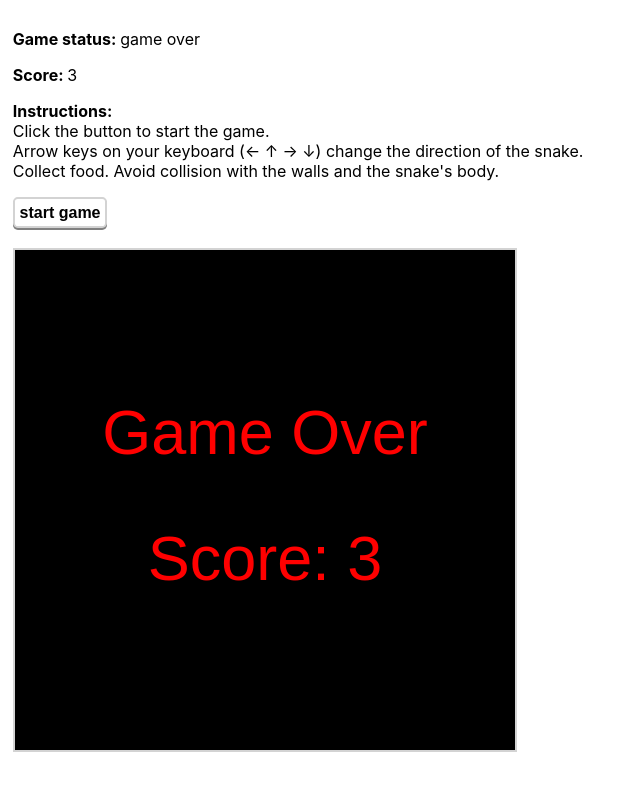
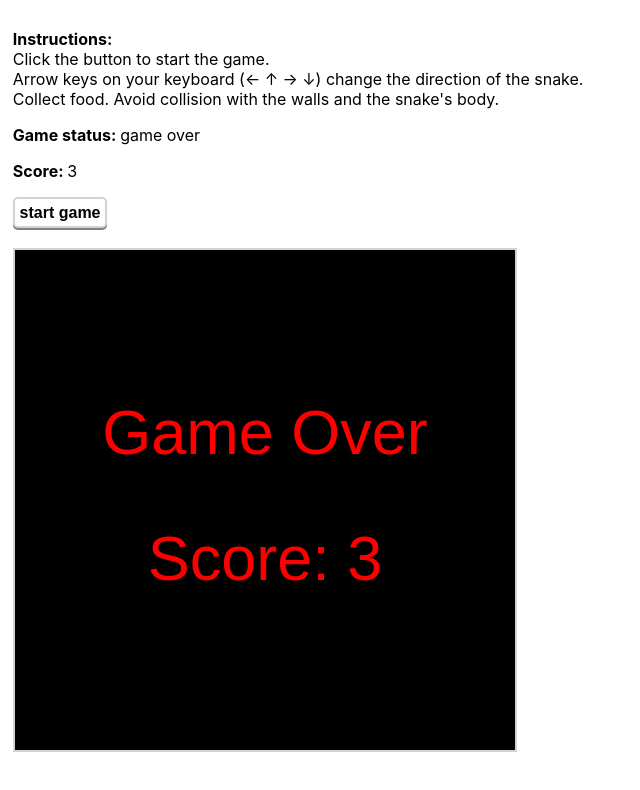
Before and after one commit to b-lukaszuk/snake_game, a React (Create React App) app in the folder my-app/: page / in a window 1280 px wide. Shown: the top 790 px of the page, without its empty margins (0-640 px from the left). Built offline with nearby package versions, Linux system fonts and the light colour scheme.

Commit message:
dodano komponent GamesStatus

```diff
--- a/my-app/src/App.tsx
+++ b/my-app/src/App.tsx
@@ -8,6 +8,7 @@ import getFreeRandBlock from "./utils/getRandBlock";
 import willSnakeHitWall from "./utils/willSnakeHitWall";
 import willSnakeEatItself from "./utils/willSnakeEatItself";
 import Instructions from "./components/Instructions";
+import GameStatus from "./components/GameStatus";
 
 import Direction from "./types/Direction";
 import config from "./config/config";
@@ -116,14 +117,8 @@ const App: React.FC = (): ReactElement<HTMLElement> => {
 
     return (
         <div className="App">
-            <p>
-                <b>Game status: </b> {gameOver ? "game over" : "in progress"}
-            </p>
-            <p>
-                <b>Score: </b>
-                {score}
-            </p>
             <Instructions />
+            <GameStatus isGameOver={gameOver} score={score} />
             {gameOver && (
                 <button
                     onClick={() => {
--- /dev/null
+++ b/my-app/src/components/GameStatus.tsx
@@ -0,0 +1,24 @@
+import { ReactElement } from "react";
+
+interface Props {
+    isGameOver: boolean;
+    score: number;
+}
+
+const GameStatus: React.FC<Props> = (props): ReactElement<HTMLElement> => {
+    const isGameOver: boolean = props.isGameOver;
+    const score: number = props.score;
+
+    return (
+        <div>
+            <p>
+                <b>Game status: </b> {isGameOver ? "game over" : "in progress"}
+            </p>
+            <p>
+                <b>Score: </b> {score}
+            </p>
+        </div>
+    )
+}
+
+export default GameStatus;
```
